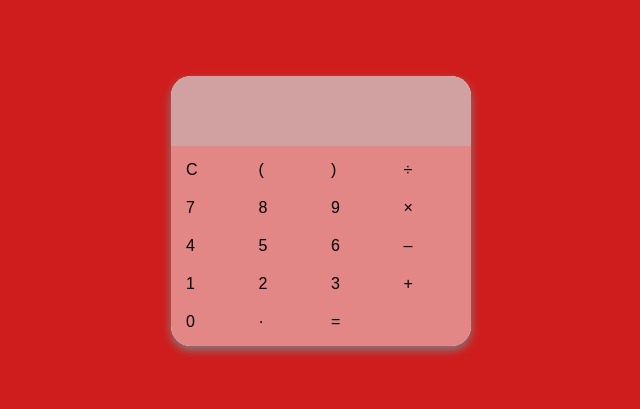
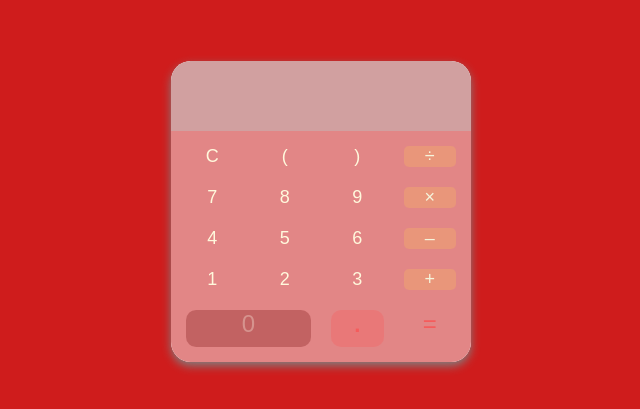
Before and after one commit to queenesther13/calculator, a plain HTML site: page index.html in a window 1280 px wide. Shown: the part 189-598 px from the top of the page, without its empty margins (319-959 px from the left). Drawn offline with Linux system fonts and the light colour scheme.

Commit message:
calculator

```diff
--- a/index.html
+++ b/index.html
@@ -25,10 +25,11 @@
                 <div class="btn">2</div>
                 <div class="btn">3</div>
                 <div class="btn-operator">+</div>
-                <div class="btn">0</div>
-                <div class="btn">·</div>
+                <div class="btn-0">0</div>
+                <div class="btn-dot">·</div>
                 <div class="btn-equal">=</div>
             </div>
         </div>
+        <script src="script.js"></script>
     </body>
 </html>
--- /dev/null
+++ b/script.js
@@ -0,0 +1,14 @@
+const display = document.getElementById("display");
+const buttons = document.querySelectorAll(".btn,.btn-operator,.btn-equal");
+buttons.forEach(button=>{
+    button.addEventListener("click",()=>{
+        const value =button.innerText;
+        if(value=== "C"){
+            display.innerText="";
+        }else if (value === "-"){
+            try(
+                display.innerText =eval(display.innerText.)
+            )
+        }
+})
+})
--- a/style.css
+++ b/style.css
@@ -29,4 +29,32 @@ body{
     background-color: rgb(226, 134, 134);
     gap: 20px;
     padding: 15px;
+    cursor: pointer;
+    text-align: center;
+    color: cornsilk;
+    font-size: large;
 }
+.btn-operator{
+    background-color: darksalmon;
+    border-radius: 5px;
+    text-align: center;
+    color: beige;
+    font-size: large;
+}
+.btn-0{
+    font-size: x-large;
+    color: rgb(214, 147, 142);
+    grid-column: span 2;
+    background-color: rgba(189, 93, 93, 0.849);
+    border-radius: 10px;
+}
+.btn-equal{
+    font-size: x-large;
+    color: rgb(245, 92, 92);
+}
+.btn-dot{
+    font-size: xx-large;
+    color: rgb(245, 92, 92);
+    background-color: rgba(235, 118, 118, 0.849);
+    border-radius: 10px;
+}
```
